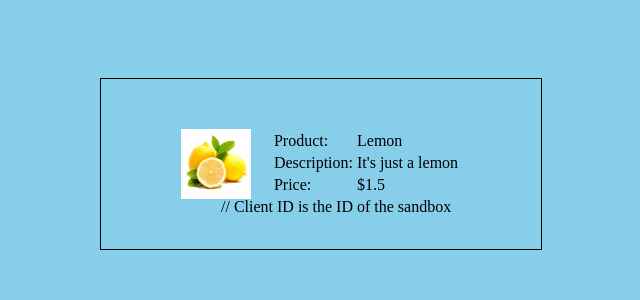
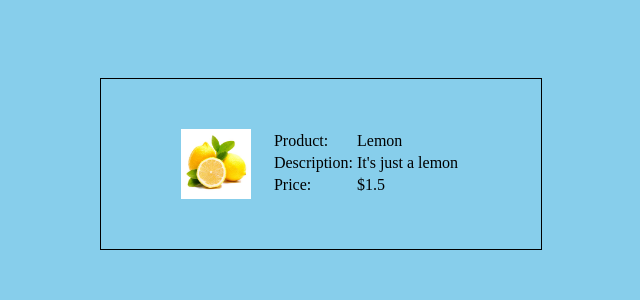
Before and after one commit to bbdcmf/ITS450-Final, a PHP site: page /purchase.php?id=1 in a window 1280 px wide. Shown: the part 236-536 px from the top of the page, without its empty margins (319-959 px from the left). Run offline with PHP 8.4, Linux system fonts and the light colour scheme; a user stored in the database is signed in; data comes from the database, SQL or seed files in the repository; some libraries are stand-ins or nearby versions.

Commit message:
Changes to be committed: 	modified:   purchase.php

```diff
--- a/purchase.php
+++ b/purchase.php
@@ -25,7 +25,7 @@ if(isset($_SESSION['isLoggedInToLemonShop']) and $_SESSION['isLoggedInToLemonSho
 	// Print all of the details
 	echo("<img src='" . $row['imgPath'] . "' style='height: 70px; width: 70px; float: left;'/><table style='padding-left: 20px;'><tr><td>Product:</td><td>" . $productName . "</td></tr><tr><td>Description:</td><td>" . $desc . "</td></tr><tr><td>Price:</td><td>$" . $price . "</td></tr><tr><td rowspan='2' style='display: flex; position: absolute; left: 119px;'>");
 	// Paypal scripts
-	echo('<script src="https://www.paypal.com/sdk/js?client-id=AQUDW2NzyMB0edExztPC5xJOvSd0N7MLT4uFP3QLEL2eXpH--Yzuis0BNhNBJ1bqd5pv-zIl8QvzFwuE&currency=USD&disable-funding=credit,card"></script> // Client ID is the ID of the sandbox
+	echo('<script src="https://www.paypal.com/sdk/js?client-id=AQUDW2NzyMB0edExztPC5xJOvSd0N7MLT4uFP3QLEL2eXpH--Yzuis0BNhNBJ1bqd5pv-zIl8QvzFwuE&currency=USD&disable-funding=credit,card"></script>
 
   	<div id="paypal-button-container"></div>
   	<script>
```
